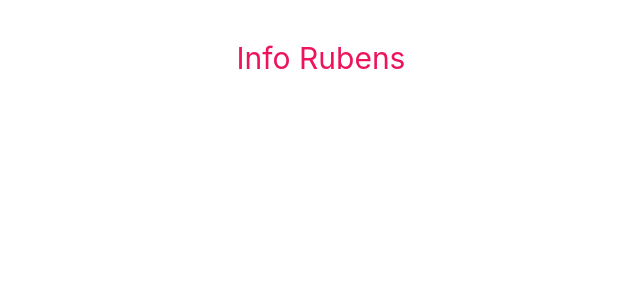
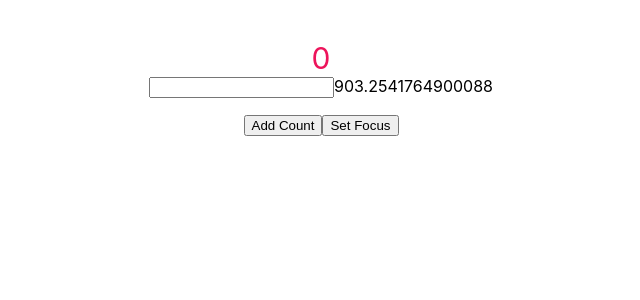
Before and after one commit to joserrodrigues/reactjs_class_mba, a React (Create React App) app: page / in a window 1280 px wide. Shown: the top 300 px of the page, without its empty margins (319-959 px from the left). Built offline with nearby package versions, Linux system fonts and the light colour scheme.

Commit message:
Section 3 - React Hooks

```diff
--- /dev/null
+++ b/src/Components/useGetRandom/useGetRandom.js
@@ -0,0 +1,5 @@
+import React from "react";
+
+export const useGetRandom = () => {
+  return Math.random() * 1000;
+};
--- a/src/Screens/Home/Home.js
+++ b/src/Screens/Home/Home.js
@@ -1,11 +1,60 @@
-import React from "react";
+import React, { useState, useEffect, useRef } from "react";
 import CustomLabel from "../../Components/CustomLabel/CustomLabel";
+import { useGetRandom } from "../../Components/useGetRandom/useGetRandom";
 import "./Home.css";
 
 const Home = () => {
+  const [count, setCount] = useState(0);
+  const inputRef = useRef(null);
+
+  //Esse useEffect é invocado sempre que há uma renderização do componente
+  useEffect(() => {
+    console.log("Executa na renderização do componente");
+    return () => {
+      console.log("Executa antes de realizar a renderização");
+    };
+  });
+
+  //Esse useEffect é invocado sempre que o componente é montado
+  useEffect(() => {
+    console.log("Executa na montagem do componente");
+    return () => {
+      //Aqui ele é executado na desmontagem do componente
+      console.log("Executa na desmontagem do componente");
+    };
+  }, []);
+
+  //Esse useEffect é invocado sempre que o valor do count é alterado
+  useEffect(() => {
+    console.log("Executa na alteração do information");
+    return () => {
+      console.log(
+        "Executa antes de executar o render ao alterar o valor do information"
+      );
+    };
+  }, [count]);
+
+  const infoRandom = useGetRandom();
   return (
     <div className="container">
-      <CustomLabel info={"Info Rubens"} />
+      <CustomLabel info={count} />
+      <input ref={inputRef} title="teste" />
+      {infoRandom}
+      <p></p>
+      <button
+        onClick={() => {
+          setCount((count) => count + 1);
+        }}
+      >
+        Add Count
+      </button>
+      <button
+        onClick={() => {
+          inputRef.current.focus();
+        }}
+      >
+        Set Focus
+      </button>
     </div>
   );
 };
```
